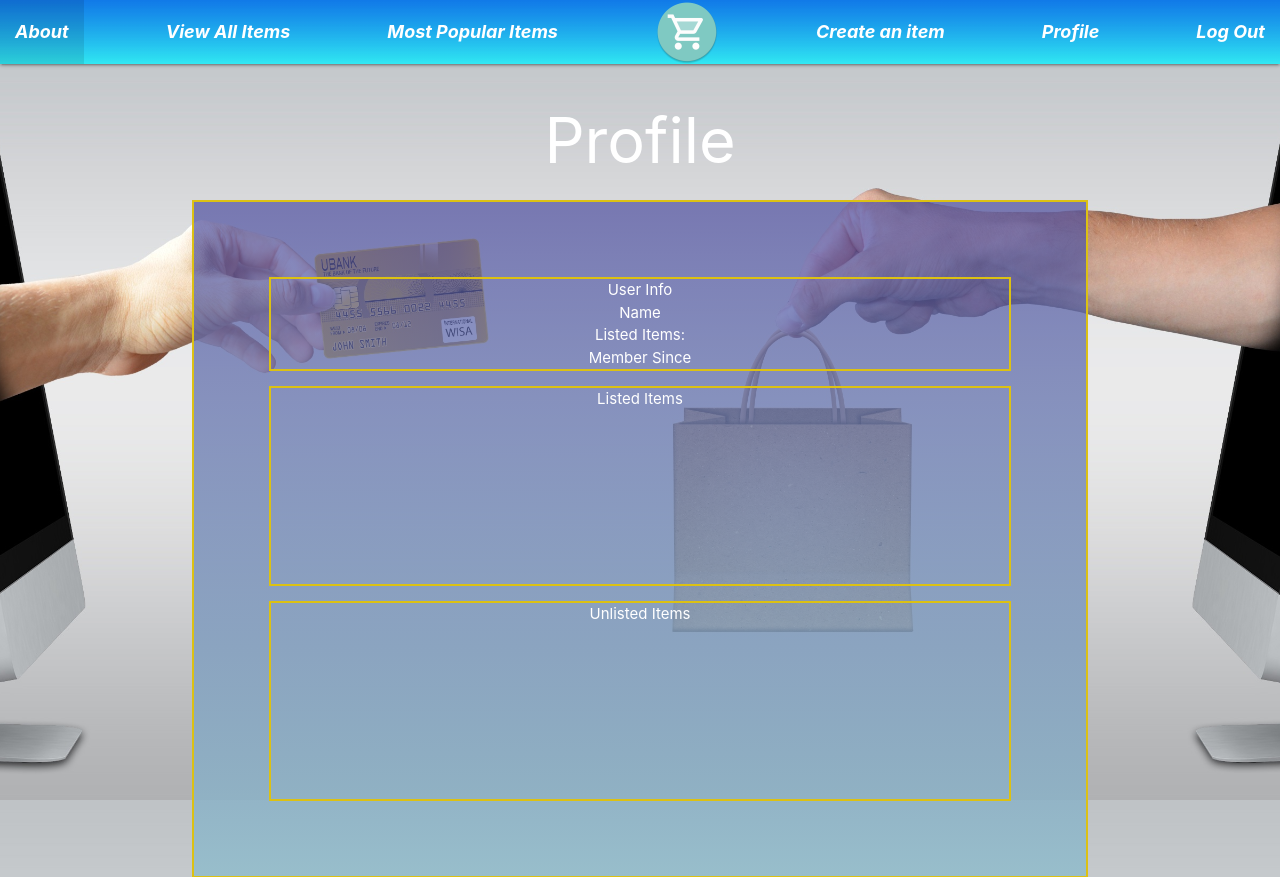
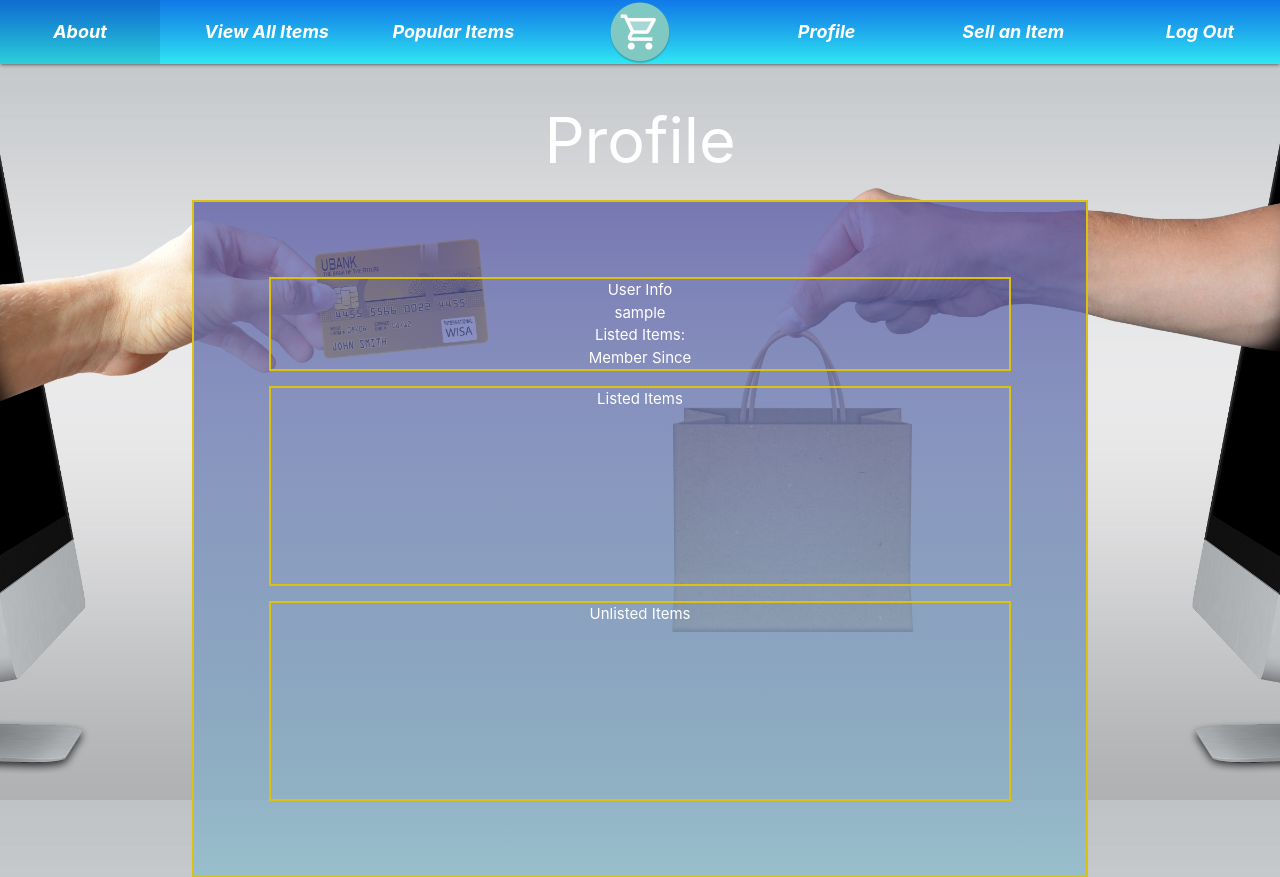
Before and after one commit to liloby/rokitshop, a Django app: page /profile/ in a window 1280 px wide. Shown: the top 877 px of the page. Run offline with Django 4.2, Linux system fonts and the light colour scheme; the visitor is signed in with stand-in values (Sample User, id 1).

Commit message:
implement Home page and added current user in profile page

```diff
--- a/main_app/static/css/style.css
+++ b/main_app/static/css/style.css
@@ -37,6 +37,8 @@ footer.page-footer {
     font-style: italic;
     font-weight: bold;
     font-size: large;
+    width: 160px;
+    text-align: center;
 }
 
 .userinfo-box {
--- a/main_app/templates/about.html
+++ b/main_app/templates/about.html
@@ -1,8 +1,8 @@
 {% extends 'base.html' %}
 {% block content %}
 
-<h1>About the RokitShop</h1>
+<h1 class="center">About the RokitShop</h1>
 <hr />
-<p>RokitShop!</p>
+<p class="center">RokitShop!</p>
 
 {% endblock %}
--- a/main_app/templates/base.html
+++ b/main_app/templates/base.html
@@ -17,15 +17,15 @@
                 <ul class="nav-wrapper2">
                     <li class="large-font"><a href="{% url 'about' %}">About</a></li>
                     <li class="right"><a href="">View All Items</a></li>
-                    <li class="right"><a href="">Most Popular Items</a></li>
+                    <li class="right"><a href="">Popular Items</a></li>
                     <li class="logo-center">
                         <a href="{% url 'about' %}">
                         <img src="{% static 'images/ShopLogo.png' %}" width="64px" alt="">
                     </a>
                     </li>
                 {% if user.is_authenticated %}
-                    <li class="right"><a href="">Create an item</a></li>
-                    <li class="right"><a href="{% url 'profile' %}">Profile</a></li>
+                <li class="right"><a href="{% url 'profile' %}">Profile</a></li>
+                    <li class="right"><a href="">Sell an Item</a></li>
                     <li class="right"><a href="{% url 'logout' %}">Log Out</a></li>
                 {% else %}
                     <li class="right"><a href="{% url 'signup' %}">Sign Up</a></li>
--- /dev/null
+++ b/main_app/templates/home.html
@@ -0,0 +1,6 @@
+{% extends 'base.html' %}
+{% block content %}
+<h1 class="center">Welcome to RokitShop</h1>
+<h5 class="center white-text">Where you can get More for Less </h5>
+
+{% endblock %}
--- a/main_app/templates/profile.html
+++ b/main_app/templates/profile.html
@@ -5,7 +5,7 @@
 <div class="profile-container">
     <div class="userinfo-box">
         <div>User Info</div>
-        <div>Name</div>
+        <div>{{ user }}</div>
         <div>Listed Items:</div>
         <div>Member Since </div>
     </div>
--- a/main_app/urls.py
+++ b/main_app/urls.py
@@ -5,5 +5,6 @@ urlpatterns = [
     path('', views.home, name='home'),
     path('about/', views.about, name='about'),
     path('accounts/signup/', views.signup, name='signup'),
-    path('profile/', views.profile, name='profile')
+    path('profile/', views.profile, name='profile'),
+    path('home/', views.home, name='home')
 ]
--- a/main_app/views.py
+++ b/main_app/views.py
@@ -4,7 +4,7 @@ from django.contrib.auth.forms import UserCreationForm
 from django.http import HttpResponse
 # Create your views here.
 def home(request):
-  return HttpResponse('<h1>Hello /ᐠ｡‸｡ᐟ\ﾉ</h1>')
+  return render(request, 'home.html')
 
 def about(request):
   return render(request, 'about.html')
```
